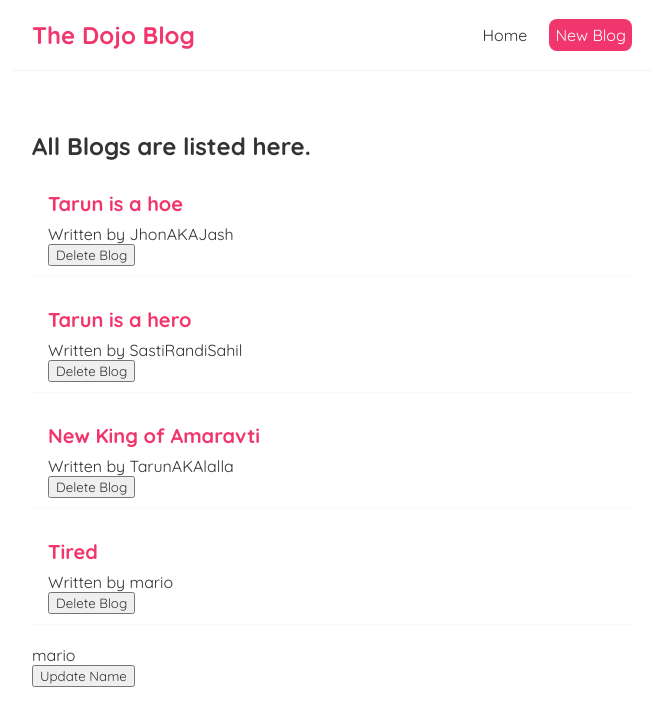
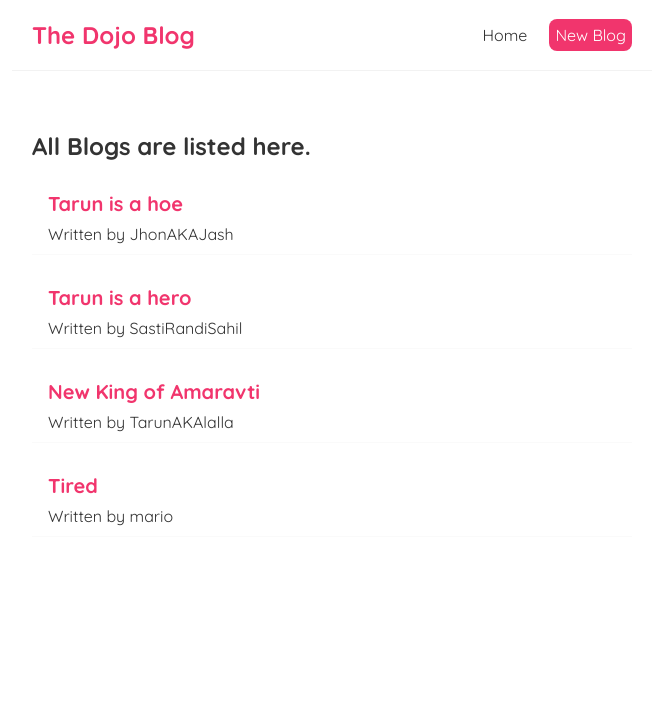
Before and after one commit to kaustubhKVS/learn_FARM_stack, a React (Create React App) app: page / in a window 1280 px wide. Shown: the top 726 px of the page, without its empty margins (308-971 px from the left). Built offline with nearby package versions, Linux system fonts and the light colour scheme; data requests are answered from the project's data file.

Commit message:
conditional template vid18

```diff
--- a/src/BlogList.js
+++ b/src/BlogList.js
@@ -1,4 +1,4 @@
-const Blogs = ({blogs , title, handleDelete}) => {
+const Blogs = ({blogs , title}) => {
 
     // Props is the data/properties passed between components.
     // you can import props like this, or use a deconstrunctor in the above function
@@ -14,7 +14,7 @@
                     <div className="blog-preview" key={blog.id}>
                         <h2>{ blog.title }</h2>
                         <p>Written by {blog.author}</p>
-                        <button onClick={() => handleDelete(blog.id)}>Delete Blog</button>
+
                     </div>
             ))}
         </div>
@@ -25,3 +25,4 @@
 export default Blogs;
 
 // handleDelete is defiend where the data resides, and we have passed handle delete as a function to a prop
+// {/* <button onClick={() => handleDelete(blog.id)}>Delete Blog</button> */}
--- a/src/Home.js
+++ b/src/Home.js
@@ -2,40 +2,28 @@
 import BlogList from "./BlogList";
 
 const Home = () => {
-    const [blogs, setBlogs] = useState([
+    const [blogs, setBlogs] = useState(null);
 
-            {title:'Tarun is a hoe', body:'Tarun has 69 chicks in reserve', author:'JhonAKAJash', id:1 },
-            {title:'Tarun is a hero', body:'Tarun saved me in reserve', author:'SastiRandiSahil', id:2 },
-            {title:'New King of Amaravti', body:'Sindhi by Blood, Amaravti by heart', author:'TarunAKAlalla', id:3 },
-            {title:'Tired', body:'Sindhi by Blood, Amaravti by heart', author:'mario', id:4 }
 
-    ]);
-
-    const handleDelete = (id) => {
-        const newBlog = blogs.filter(blog => blog.id !== id);
-        setBlogs(newBlog);
-    }
-
-    const [name, setName] = useState('mario');
 
     useEffect(() => {
         console.log('use effect ran');
-        console.log(blogs);
+        fetch('http://localhost:8000/blogs')
+        .then(response => {
+            return response.json();
+        })
+        .then(data => {
+            console.log(data);
+            setBlogs(data);
+        })
     },
-    //[] // Empty dependancy array will allow useEffect to render only for the first render i.e. when the pade loads for first time
-    [name] // This will cause use effect to work only when state of 'name'   changes and not at every render.
+    [] //dependancy array
     );
-
-
 
     return (
 
         <div className="home">
-            <BlogList blogs={blogs} title="All Blogs are listed here." handleDelete={handleDelete} />
-            <p>{ name }</p>
-            <button onClick={() => setName('luigi')}> Update Name</button>
-
-            {/*<BlogList blogs={blogs.filter((blogs) => blogs.author === 'mario')} title="Mario's Blogs"></BlogList> */}
+            {blogs && <BlogList blogs={blogs} title="All Blogs are listed here."/>}
         </div>
 
      );
@@ -43,10 +31,14 @@
 
 export default Home;
 
+// Empty dependancy array will allow useEffect to render only for the first render i.e. when the pade loads for first time
+// [name] // This will cause use effect to work only when state of 'name'   changes and not at every render.
+// using && in javascript is like using AND operator, we can say X && Y, && will not check Y, then if X is true then Y will be executed, if X is False, Y will not be executed.
 // useEffect can be use to load things at every re-render. Can be used for fetching data, authentication etc things which had to be used at every render.
 // using useEffect and useState toghether if not done carefully can result into an infinite loop.
 // handleDelete is defiend where the data resides, and we have passed handleDelete as a function to a prop
 // handleClickAgain('mario')
+// Use of filter to sort the data being displayed. {/*<BlogList blogs={blogs.filter((blogs) => blogs.author === 'mario')} title="Mario's Blogs"></BlogList> */}
 // We do not INVOKE by function handleClick(), we invoke by reference handleClick
 // Use Camel casing e.g. you just used OnClick insted of onClick, O capital nahi tha
 // Anonymous function ()=>{} , can support inline fucntion calls where instead of using curly braces, we can jsut write the code
@@ -59,3 +51,12 @@
 // Components can talk to each other, home can pass blogs to the blog.js
 // Props is the data/properties passed between components.
 // the props for bloglist is blogs,title which are passed to BLogList component as props.
+
+//  const handleDelete = (id) => {
+    //     const newBlog = blogs.filter(blog => blog.id !== id);
+    //     setBlogs(newBlog);
+    // }
+
+// const [name, setName] = useState('mario');
+// <p>{ name }</p>
+//            <button onClick={() => setName('luigi')}> Update Name</button>
```
